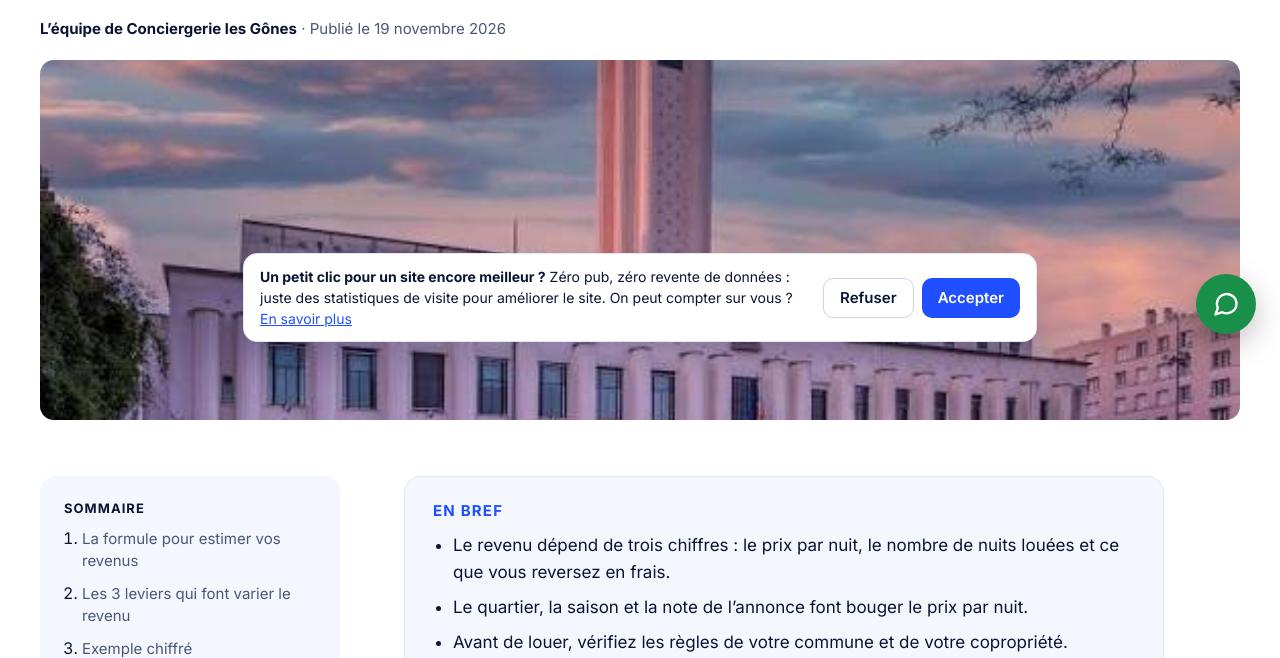
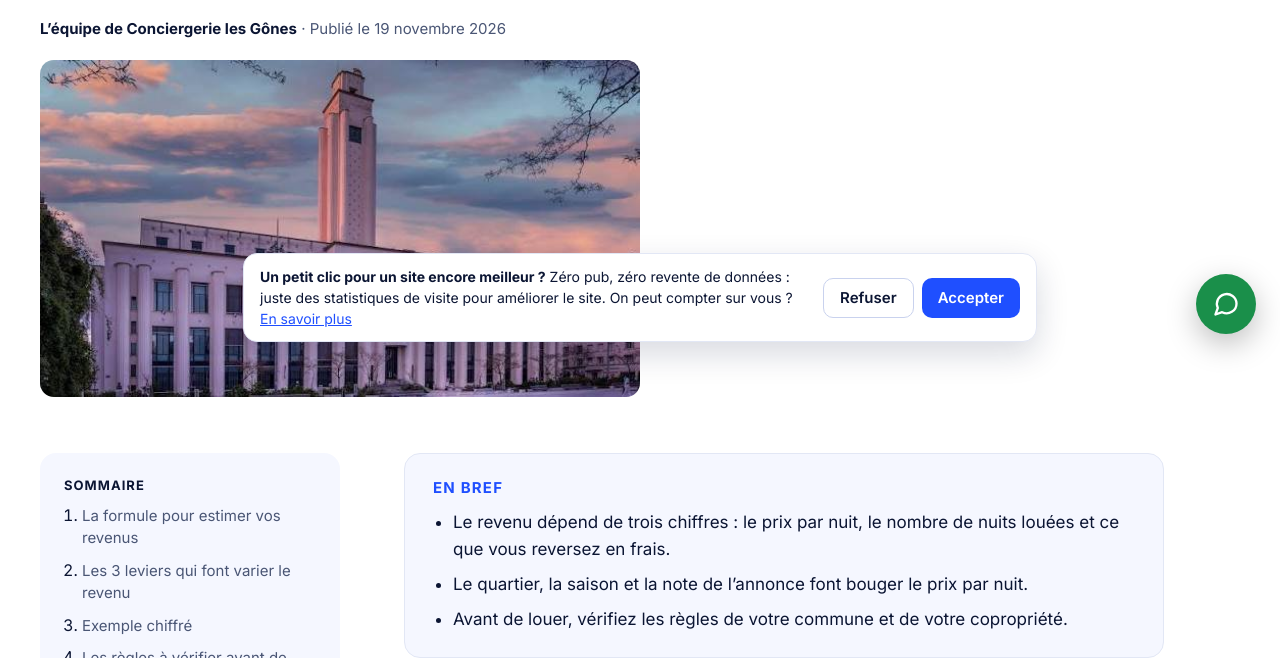
Before and after one commit to conciergerielesgones-stack/conciergerie-les-gones, an Astro site: page /articles/combien-rapporte-un-t2-airbnb-villeurbanne in a window 1280 px wide. Shown: the part 442-1100 px from the top of the page. Built offline with nearby package versions, Linux system fonts and the light colour scheme; Astro itself is replaced by a stand-in of ours.

Commit message:
Article T2 : photo affichée en taille réduite

```diff
--- a/src/layouts/Article.astro
+++ b/src/layouts/Article.astro
@@ -16,7 +16,7 @@ const dateFr = new Date(fm.updated ?? fm.date).toLocaleDateString('fr-FR', { day
   <h1 style="margin: 0; font-family: 'Plus Jakarta Sans', sans-serif; font-size: clamp(36px, 4.6vw, 60px); line-height: 1.06; letter-spacing: -0.035em; max-width: 920px">{fm.title}</h1>
   <p style="margin: 0; font-size: 20px; line-height: 1.55; color: #4A5675; max-width: 780px">{fm.description}</p>
   <p style="margin: 0; font-size: 15px; color: #4A5675"><strong style="color: #0B1533">L’équipe de Conciergerie les Gônes</strong> · {fm.updated ? 'Mis à jour' : 'Publié'} le {dateFr}</p>
-  {fm.image ? <img src={fm.image} alt={fm.imageAlt ?? ''} style="width: 100%; height: 360px; object-fit: cover; border-radius: 14px"> : <div aria-hidden="true" style="height: 280px; border-radius: 14px; background: #1F4FFF"></div>}
+  {fm.image ? <img src={fm.image} alt={fm.imageAlt ?? ''} style={fm.imageSmall ? "width: 100%; max-width: 600px; height: auto; border-radius: 14px" : "width: 100%; height: 360px; object-fit: cover; border-radius: 14px"}> : <div aria-hidden="true" style="height: 280px; border-radius: 14px; background: #1F4FFF"></div>}
  </div>
 </section>
 <section style="padding: 56px 24px 96px">
--- a/src/pages/articles/combien-rapporte-un-t2-airbnb-villeurbanne.md
+++ b/src/pages/articles/combien-rapporte-un-t2-airbnb-villeurbanne.md
@@ -6,6 +6,7 @@ category: Revenus
 readingTime: 6 min
 date: 2026-11-19
 image: /images/hotel-de-ville-villeurbanne-airbnb-t2.jpg
+imageSmall: true
 imageAlt: "Hôtel de ville de Villeurbanne au coucher du soleil : combien rapporte un T2 sur Airbnb à Villeurbanne"
 summary:
   - "Le revenu dépend de trois chiffres : le prix par nuit, le nombre de nuits louées et ce que vous reversez en frais."
```
